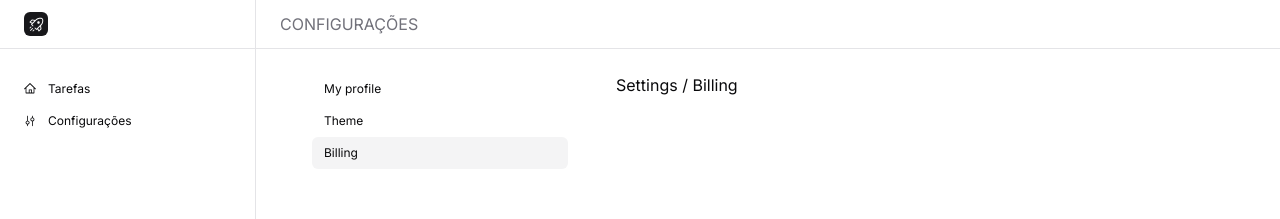
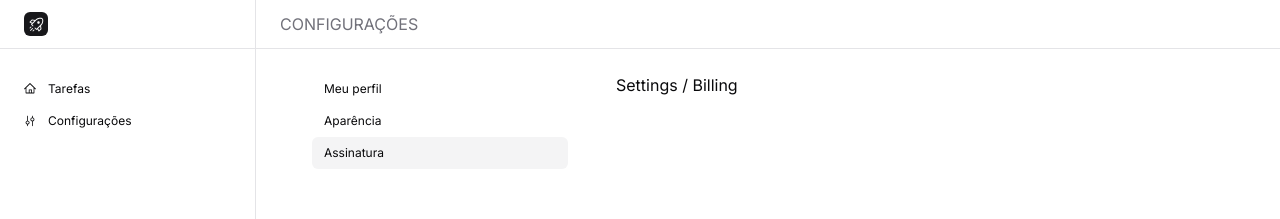
Before and after one commit to juliuscaezarff/saas-exemple, a Next.js app: page /app/settings/billing in a window 1280 px wide. Shown: the top 219 px of the page. Built offline with nearby package versions, Linux system fonts and the light colour scheme; no server answers.

Commit message:
feat: translating to pt-br

```diff
--- a/src/app/app/settings/_components/settings-sidebar.tsx
+++ b/src/app/app/settings/_components/settings-sidebar.tsx
@@ -22,19 +22,19 @@ export function SettingsSidebar() {
             href="/app/settings"
             active={isActive('/app/settings')}
           >
-            My profile
+            Meu perfil
           </SidebarNavLink>
           <SidebarNavLink
             href="/app/settings/theme"
             active={isActive('/app/settings/theme')}
           >
-            Theme
+            Aparência
           </SidebarNavLink>
           <SidebarNavLink
             href="/app/settings/billing"
             active={isActive('/app/settings/billing')}
           >
-            Billing
+            Assinatura
           </SidebarNavLink>
         </SidebarNavMain>
       </SidebarNav>
```
